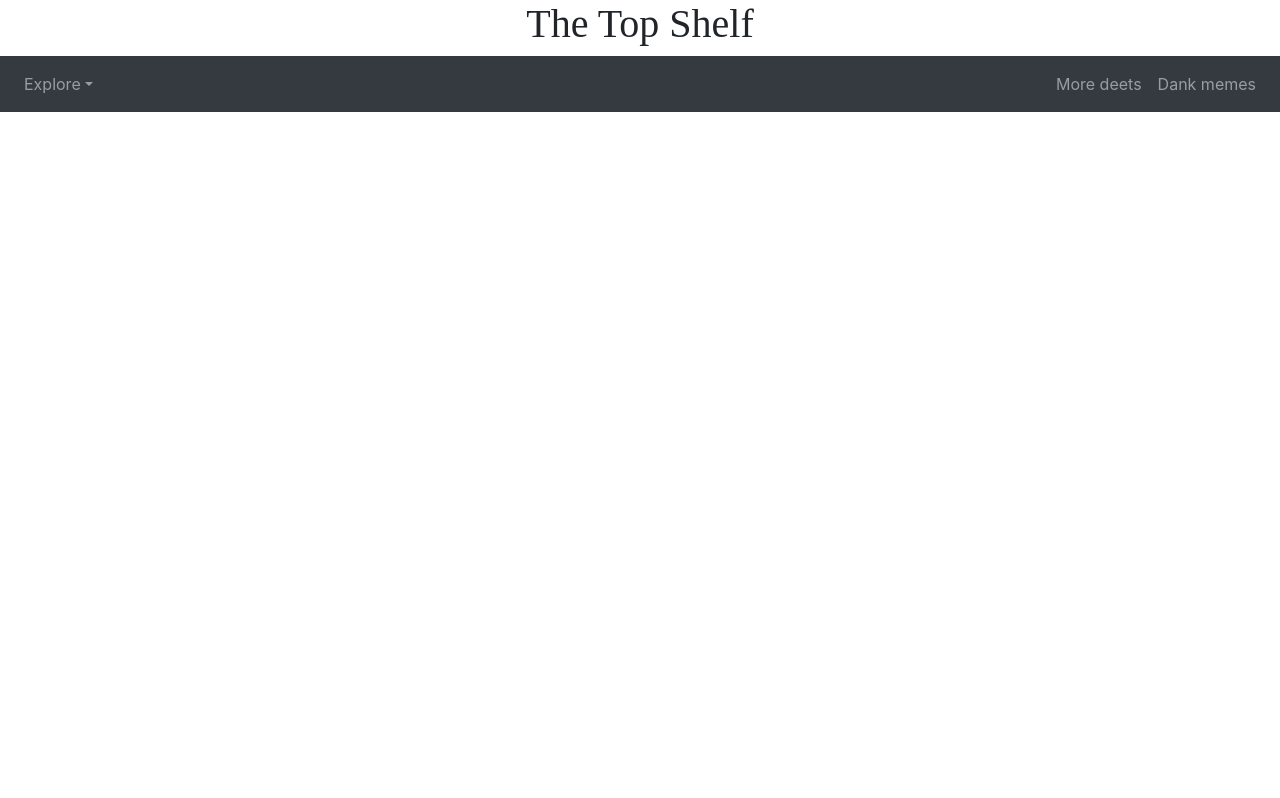
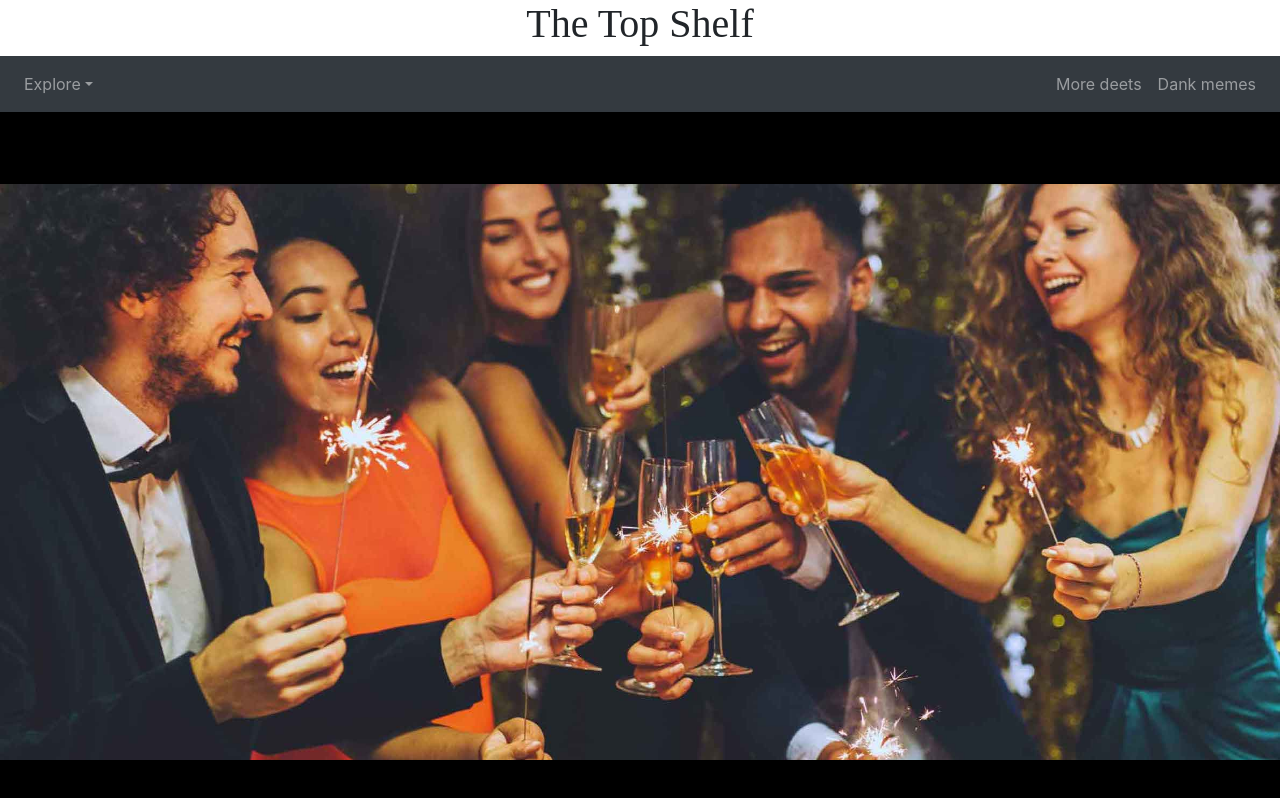
Before and after one commit to mcruzpr86/theTopShelf, a React (Create React App) app in the folder client/: page / in a window 1280 px wide. Shown: the top 798 px of the page. Built offline with nearby package versions, Linux system fonts and the light colour scheme.

Commit message:
installed node sass

```diff
--- a/client/src/App.js
+++ b/client/src/App.js
@@ -15,6 +15,7 @@ function App() {
 
         <Logo />
         <Navbar />
+        <Slider />
 
 
       </div>
```
